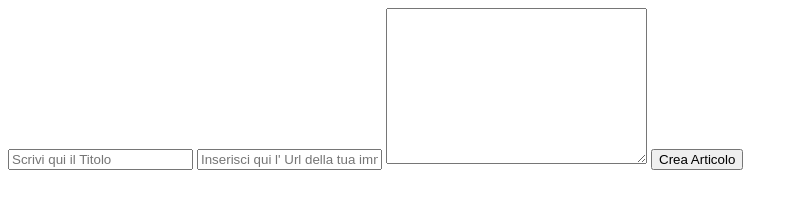
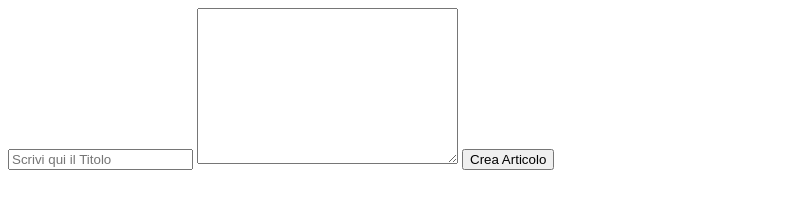
Before and after one commit to Antognia/Selfwork-DOM-JS, a plain HTML site: page DOM 02/index.html in a window 1280 px wide. Shown: the whole page, without its empty margins (0-798 px from the left). Drawn offline with Linux system fonts and the light colour scheme.

Commit message:
Corretto e Aggiornato

```diff
--- a/DOM 02/index.html
+++ b/DOM 02/index.html
@@ -8,7 +8,9 @@
 <body>
 
     <input type="text" id="titolo" placeholder="Scrivi qui il Titolo">
-    <input type="text" id="immagine" src="" alt="" placeholder="Inserisci qui l' Url della tua immagine">
+
+    <!-- <input type="text" id="immagine" src="" alt="" placeholder="Inserisci qui l' Url della tua immagine"> -->
+
     <textarea name="Articolo" id="paragrafo" cols="30" rows="10" placeholder="Scrivi Qui il Tuo Articolo">
 
     </textarea>
```
